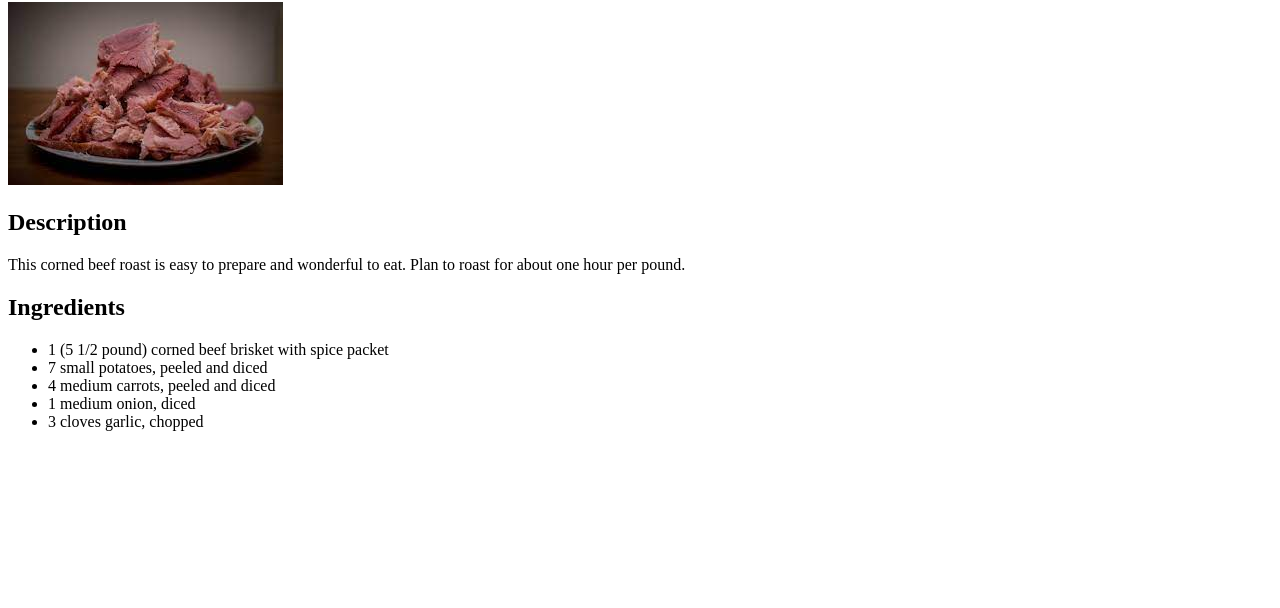
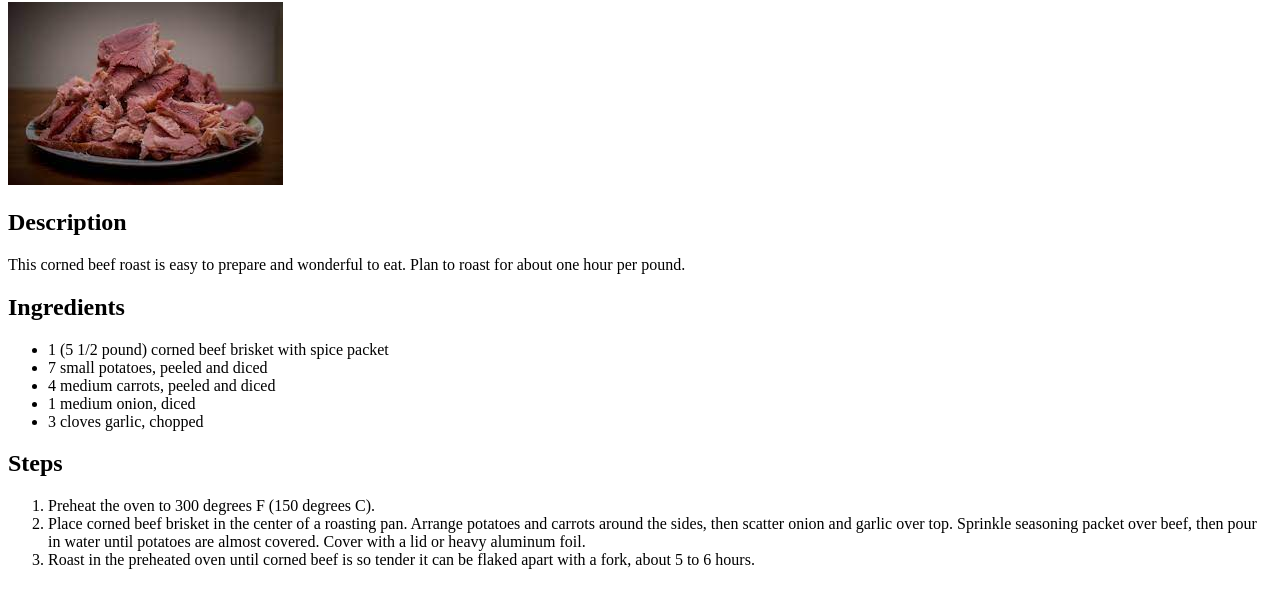
Before and after one commit to MichaelLaffan1/odin-recipes, a plain HTML site: page recipes/corned-beef-roast.html in a window 1280 px wide. Shown: the part 78-686 px from the top of the page. Drawn offline with Linux system fonts and the light colour scheme.

Commit message:
Add recipe steps
Added list of steps for corned beef roast and pasta e fagioli recipes on how to make them.

```diff
--- a/recipes/corned-beef-roast.html
+++ b/recipes/corned-beef-roast.html
@@ -19,5 +19,16 @@
         <li>1 medium onion, diced</li>
         <li>3 cloves garlic, chopped</li>
     </ul>
+    <h2>Steps</h2>
+    <ol>
+        <li>Preheat the oven to 300 degrees F (150 degrees C).</li>
+        <li>Place corned beef brisket in the center of a roasting pan.
+        Arrange potatoes and carrots around the sides, then scatter onion
+        and garlic over top. Sprinkle seasoning packet over beef, then
+        pour in water until potatoes are almost covered. Cover with a
+        lid or heavy aluminum foil.</li>
+        <li>Roast in the preheated oven until corned beef is so tender
+        it can be flaked apart with a fork, about 5 to 6 hours.</li>
+    </ol>
 </body>
 </html>
```
Also changed, not shown: recipes/pasta-e-fagioli.html (+11 -0 lines).
